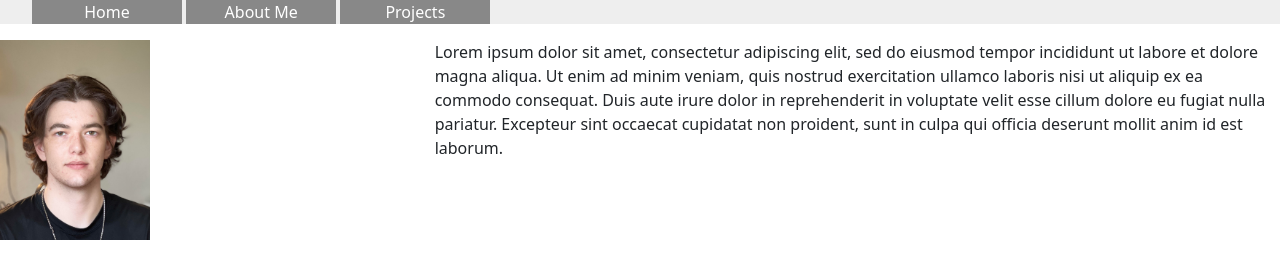
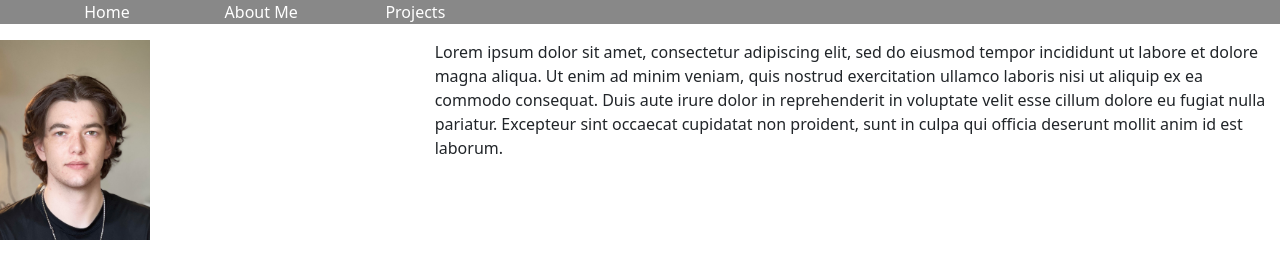
Before and after one commit to nathanmagee/PortfolioLab, a plain HTML site: page index.html in a window 1280 px wide. Drawn offline with nearby package versions, Linux system fonts and the light colour scheme.

Commit message:
Changed nav bar color

```diff
--- a/index.html
+++ b/index.html
@@ -28,7 +28,7 @@
         width: 150px
       }
       nav {
-        background: #EEE;
+        background: #888;
       }
     </style>
   </head>
```
